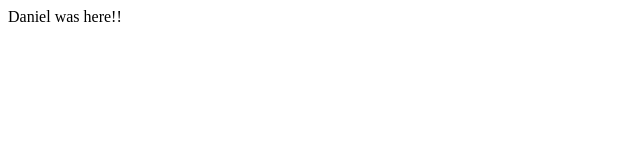
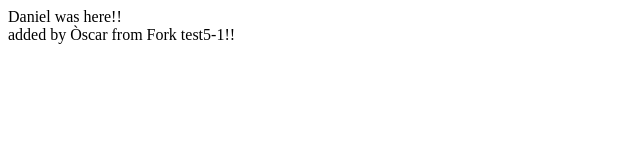
Before and after one commit to garganiel/test5, a plain HTML site: page public_html/index.html in a window 1280 px wide. Shown: the whole page, without its empty margins (0-640 px from the left). Drawn offline with Linux system fonts and the light colour scheme.

Commit message:
Update index.html

```diff
--- a/public_html/index.html
+++ b/public_html/index.html
@@ -10,5 +10,6 @@ and open the template in the editor.
     </head>
     <body>
         <div>Daniel was here!!</div>
+        <div>added by Òscar from Fork test5-1!!</div>
     </body>
 </html>
```
